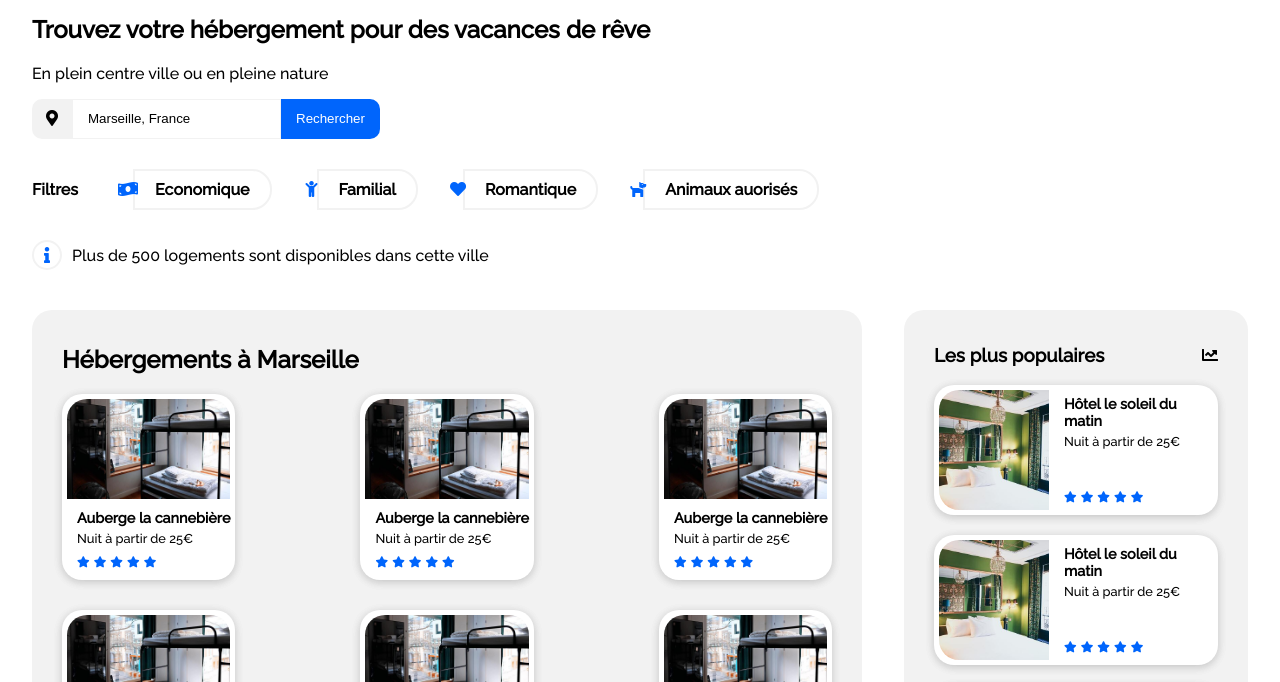
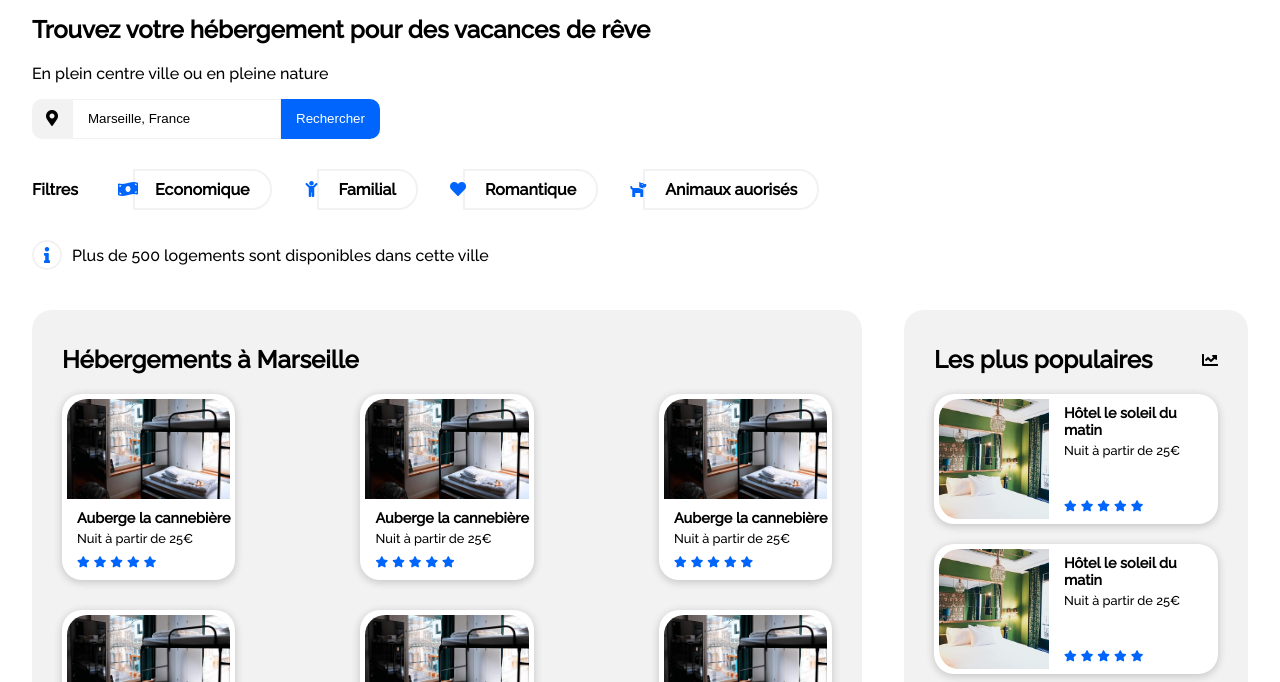
Before and after one commit to laserda/PROJET2RESERVIA, a plain HTML site: page index.html in a window 1280 px wide. Shown: the part 86-768 px from the top of the page. Drawn offline with Linux system fonts and the light colour scheme.

Commit message:
Amelioration html

```diff
--- a/index.html
+++ b/index.html
@@ -189,7 +189,7 @@
                 </article>
                 <aside class="heb-pop bloc-heberge">
                     <div class="card2-head">
-                        <h1>Les plus populaires</h1>
+                        <h2>Les plus populaires</h2>
                         <i class="fas fa-chart-line"></i>
                     </div>
                     <div class="card2-list">
```
